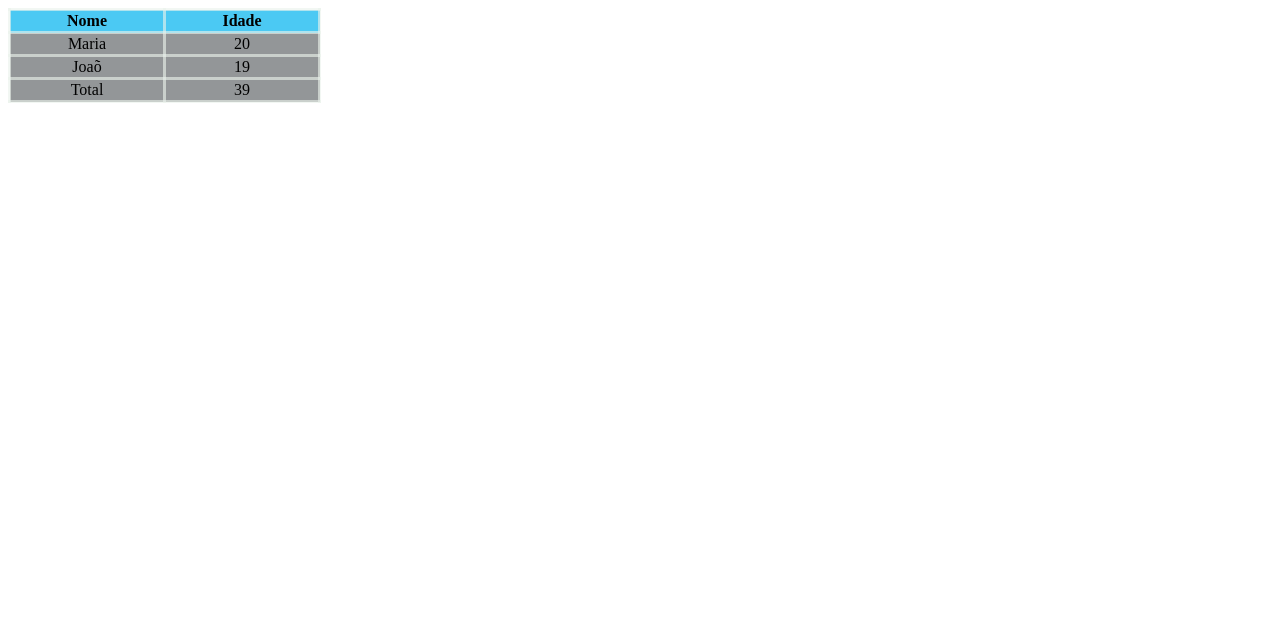
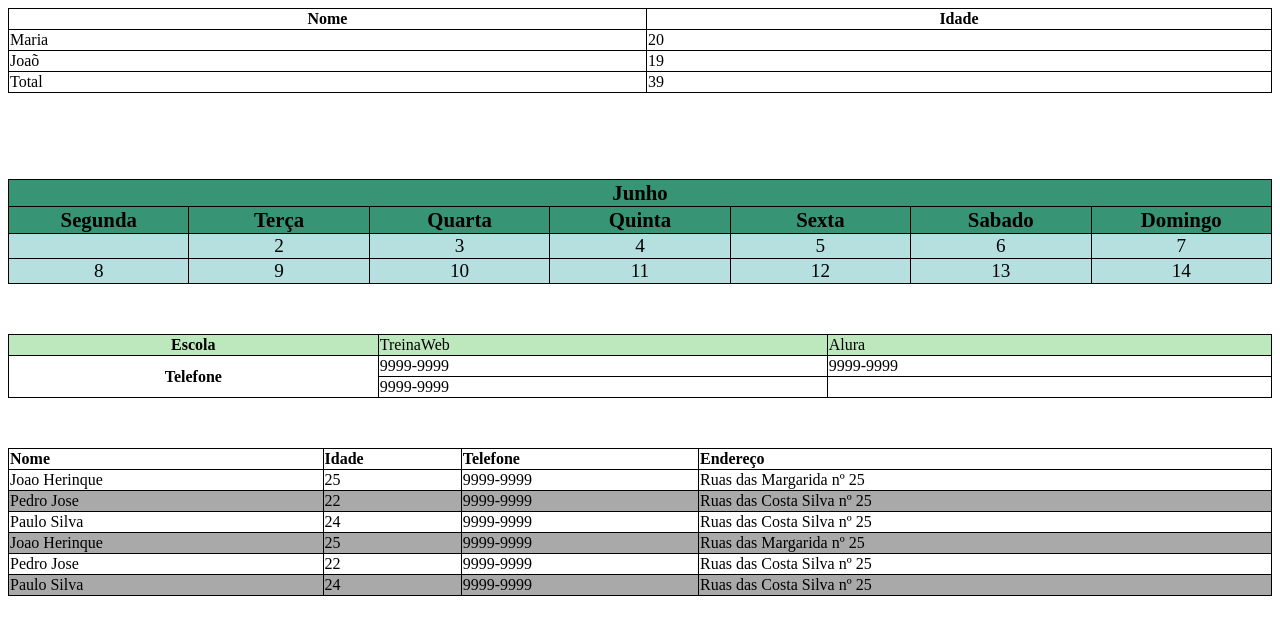
Before and after one commit to rogeriosgomes/FrontEnd-TreinaWeb, a plain HTML site: page Apresentacao de Dados/tabelas.html in a window 1280 px wide. Drawn offline with Linux system fonts and the light colour scheme.

Commit message:
Finalização do cursos de apresentação de dados

```diff
--- /dev/null
+++ b/Apresentacao de Dados/src/style/execicio1.css
@@ -0,0 +1,98 @@
+.tabela {
+    margin-bottom: 50px;
+    width: 100%;
+    color: white;
+    background-color: gray;
+}
+
+.tabela, .tabela th, .tabela td {
+
+    border: solid 2px gray;
+    border-collapse: collapse;
+    padding-left: 10px;
+    padding-top: 5px;
+    padding-bottom: 5px;
+}
+
+.tabela th {
+      text-align: left;
+
+
+}
+
+.tabela td {
+    background-color: black;
+}
+
+.tabela-2 {
+   width: 50%;
+   margin: 0 auto;
+   border-collapse: collapse;
+   text-align: left;
+   margin-bottom: 50px;
+}
+
+.tabela-2 th {
+    width: 500px;
+    border-bottom: solid 3px black;
+
+
+}
+
+.tabela-2 td {
+    border-bottom: solid 1px gray;
+    padding: 10px 10px 10px 0px;
+}
+
+.tabela-2 tbody tr:hover{
+    background-color: gray;
+
+}
+
+.linha-1 {
+    font-weight: bold;
+}
+
+.tabela-3{
+    width: 100%;
+    border-collapse: collapse;
+    text-align: center;
+
+}
+
+.tabela-3, th, td {
+    border: solid 1px rgb(224, 223, 223);
+    padding: 10px;
+}
+
+thead tr:first-child {
+    color: rgb(182, 176, 176);
+    text-transform: uppercase;
+}
+
+.preco {
+    font-size: 3em;
+    color: white;
+}
+
+.basico {
+    background-color: aqua;
+}
+.padrao {
+    background-color: blue;
+}
+.avancado {
+    background-color: bisque;
+}
+
+button {
+    padding: 20px;
+    border: none;
+    border-radius: 7px;
+}
+
+button:hover {
+    opacity: .3;
+    cursor: pointer;
+
+}
--- a/Apresentacao de Dados/src/style/tabelas.css
+++ b/Apresentacao de Dados/src/style/tabelas.css
@@ -1,4 +1,4 @@
-table, td, th {
+/* table, td, th {
     border: solid 3px rgba(235, 242, 236, 0.629);
     border-collapse: collapse;
 }
@@ -14,4 +14,48 @@ th {
 
 td {
     background-color:rgb(147, 150, 152) ;
+} */
+
+table {
+    width: 100%;
+    margin-bottom: 50px;
 }
+
+table, th, td {
+    border: solid 1px black;
+    border-collapse: collapse;
+}
+
+.tabela-1 th {
+    background-color: rgb(55, 148, 117);
+    font-size: 1.3em;
+    width: calc(100%/7);
+}
+
+.tabela-1 td {
+    text-align: center;
+    font-size: 1.2em;
+    background-color: rgb(182, 224, 224);
+}
+
+.tabela-1 td:hover {
+    background-color: rgb(226, 178, 178);
+    cursor: pointer;
+}
+
+.tabela-1 th:hover{
+    background-color: rgb(17, 98, 71);
+    cursor: pointer;
+}
+
+.tabela-2 tr:first-child {
+    background-color: rgb(189, 232, 189);
+}
+
+.tabela-3 {
+    text-align:  left;
+}
+
+.tabela-3 tr:nth-child(even) {
+    background-color:darkgray;
+}
--- a/Apresentacao de Dados/tabelas.html
+++ b/Apresentacao de Dados/tabelas.html
@@ -31,6 +31,113 @@
             </tr>
         </tfoot>
     </table>
+    <br>
+    <br>
+    <table class="tabela-1">
+        <thead>
+            <tr>
+                <th colspan="7">Junho</th>
+            </tr>
+            <tr>
+                <th>Segunda</th>
+                <th>Terça</th>
+                <th>Quarta</th>
+                <th>Quinta</th>
+                <th>Sexta</th>
+                <th>Sabado</th>
+                <th>Domingo</th>
+            </tr>
+        </thead>
+        <tbody>
+            <tr>
+                <td></td>
+                <td>2</td>
+                <td>3</td>
+                <td>4</td>
+                <td>5</td>
+                <td>6</td>
+                <td>7</td>
+            </tr>
+            <tr>
+                <td>8</td>
+                <td>9</td>
+                <td>10</td>
+                <td>11</td>
+                <td>12</td>
+                <td>13</td>
+                <td>14</td>
+            </tr>
+        </tbody>
+    </table>
+
+    <table class="tabela-2">
+        <tr>
+            <th>Escola</th>
+            <td>TreinaWeb</td>
+            <td>Alura</td>
+        </tr>
+        <tr>
+            <th rowspan="2">Telefone</th>
+            <td>9999-9999</td>
+            <td>9999-9999</td>
+        </tr>
+        <tr>
+            <td>9999-9999</td>
+        </tr>
+    </table>
+
+    <table class="tabela-3">
+        <!-- <colgroup>
+           <col span="1" style="background-color: rgb(226, 133, 133);">
+           <col span="3" style="background-color: rgb(99, 99, 178);">
+        </colgroup> -->
+        <thead>
+            <tr>
+                <th>Nome</th>
+                <th>Idade</th>
+                <th>Telefone</th>
+                <th>Endereço</th>
+            </tr>
+        </thead>
+        <tbody>
+            <tr>
+                <td>Joao Herinque</td>
+                <td>25</td>
+                <td>9999-9999</td>
+                <td>Ruas das Margarida nº 25</td>
+            </tr>
+            <tr>
+                <td>Pedro Jose</td>
+                <td>22</td>
+                <td>9999-9999</td>
+                <td>Ruas das Costa Silva nº 25</td>
+            </tr>
+            <tr>
+                <td>Paulo Silva</td>
+                <td>24</td>
+                <td>9999-9999</td>
+                <td>Ruas das Costa Silva nº 25</td>
+            </tr>
+            <tr>
+                <td>Joao Herinque</td>
+                <td>25</td>
+                <td>9999-9999</td>
+                <td>Ruas das Margarida nº 25</td>
+            </tr>
+            <tr>
+                <td>Pedro Jose</td>
+                <td>22</td>
+                <td>9999-9999</td>
+                <td>Ruas das Costa Silva nº 25</td>
+            </tr>
+            <tr>
+                <td>Paulo Silva</td>
+                <td>24</td>
+                <td>9999-9999</td>
+                <td>Ruas das Costa Silva nº 25</td>
+            </tr>
+        </tbody>
+    </table>
 </body>
 </html>
 
```
Also changed, not shown: Apresentacao de Dados/exercicio1.html (added, +142 -0 lines).
